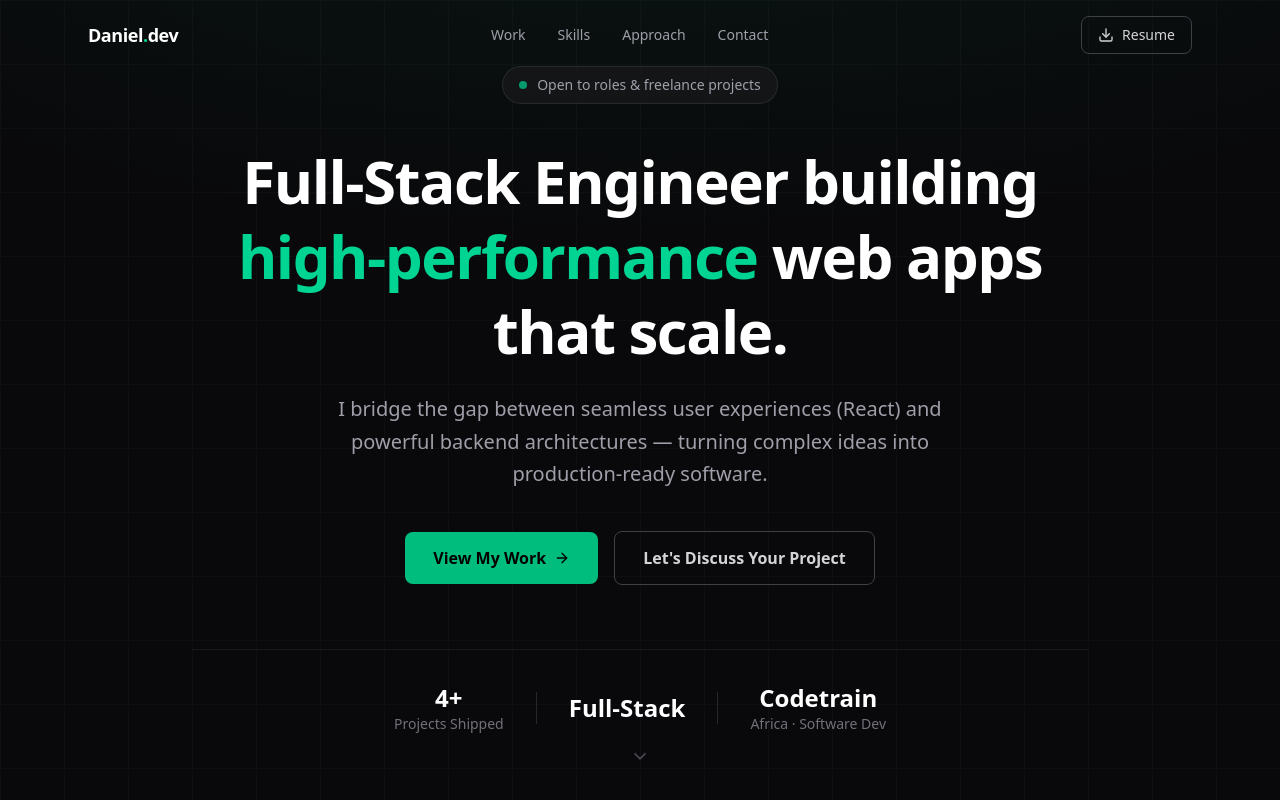
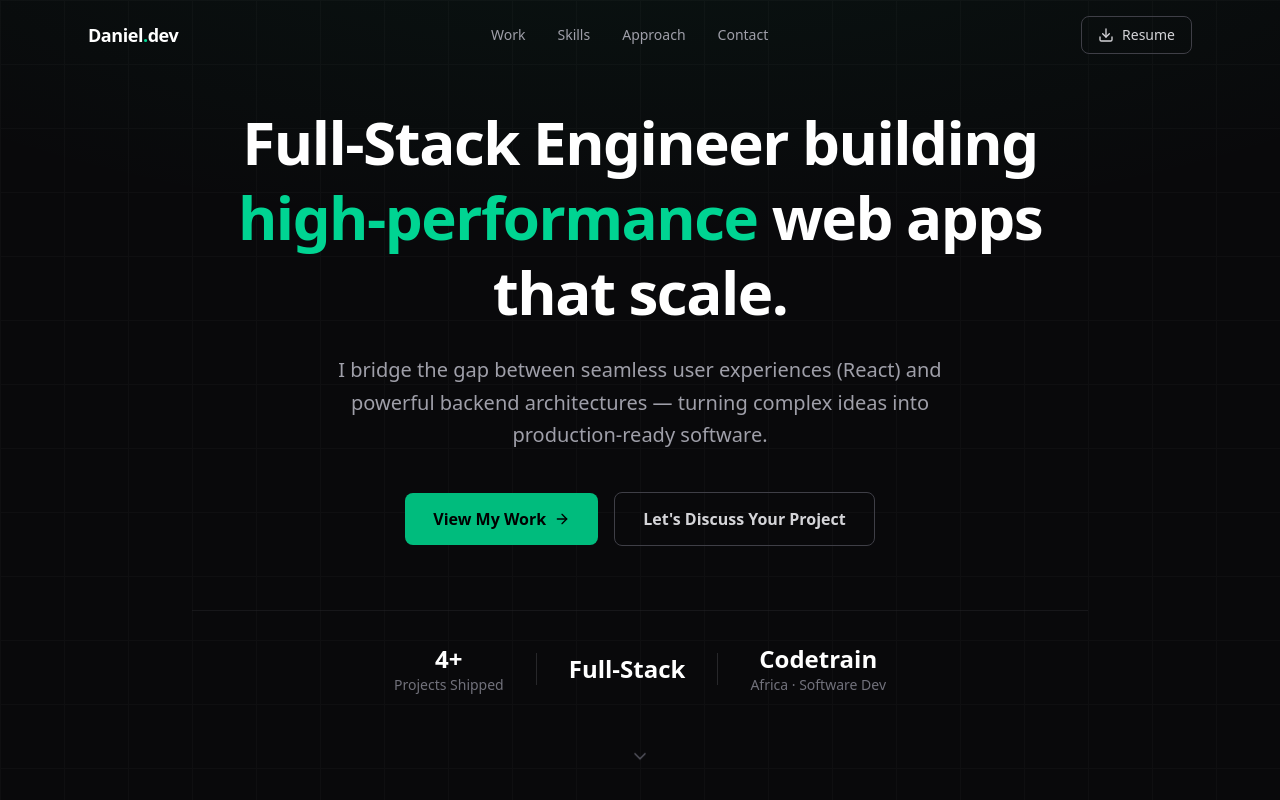
Before and after one commit to Heights001/Portfolio, a React (Vite) app: page / in a window 1280 px wide. Shown: the top 800 px of the page. Built offline with nearby package versions, Linux system fonts and the light colour scheme.

Commit message:
status badge truncate

```diff
--- a/src/pages/Hero.jsx
+++ b/src/pages/Hero.jsx
@@ -26,12 +26,12 @@ function Hero() {
 
       <div className="relative max-w-4xl mx-auto text-center">
         {/* Status badge */}
-        <div className="inline-flex items-center gap-2.5 bg-zinc-900/80 border border-zinc-700/50 rounded-full px-4 py-2 mb-10">
+        {/*<div className="inline-flex items-center gap-2.5 bg-zinc-900/80 border border-zinc-700/50 rounded-full px-4 py-2 mb-10">
           <span className="w-2 h-2 bg-emerald-400 rounded-full animate-pulse" />
           <span className="text-zinc-400 text-sm font-medium">
             Open to roles & freelance projects
           </span>
-        </div>
+        </div>*/}
 
         {/* Heading */}
         <h1 className="text-4xl sm:text-5xl md:text-6xl font-bold text-white leading-tight tracking-tight mb-6">
```
